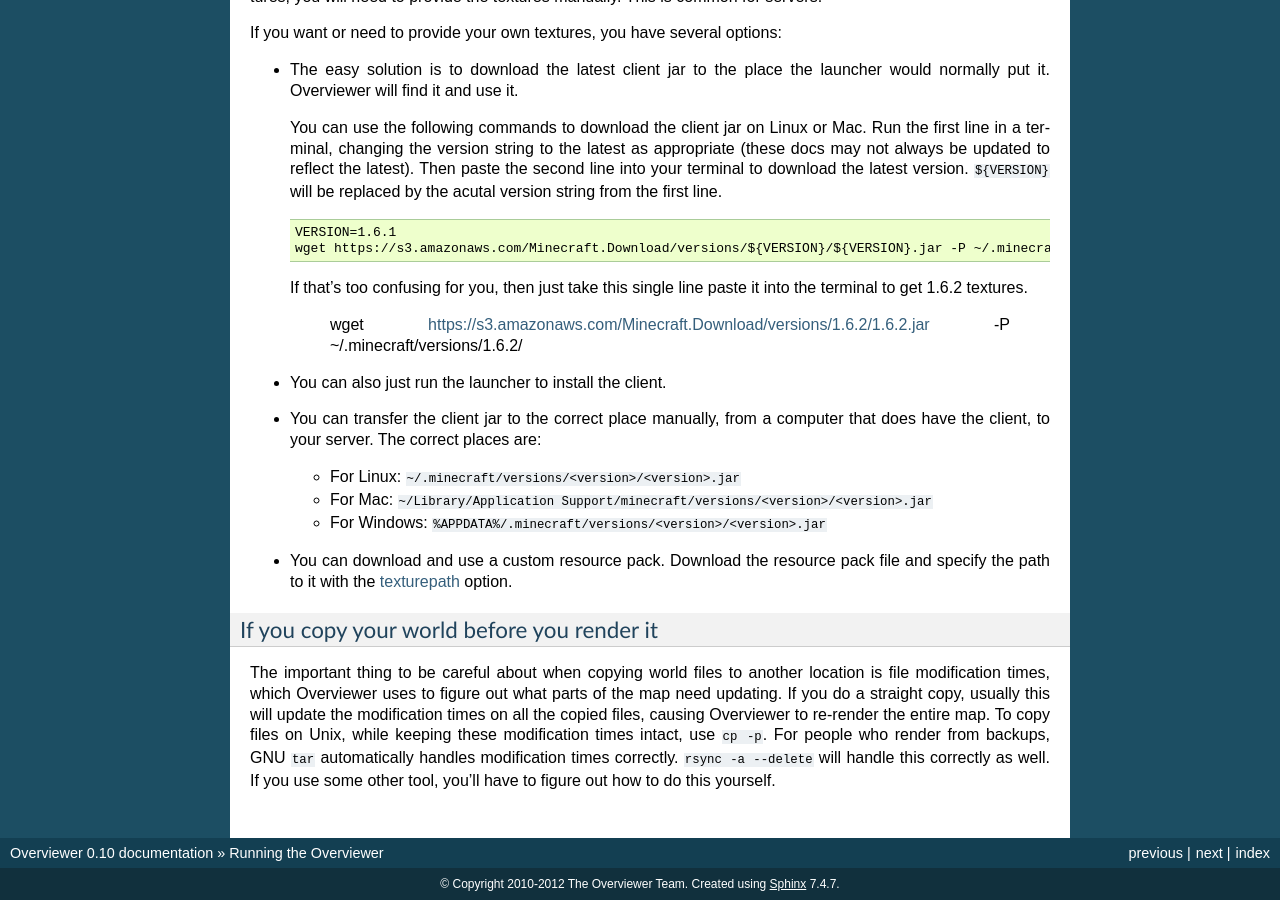
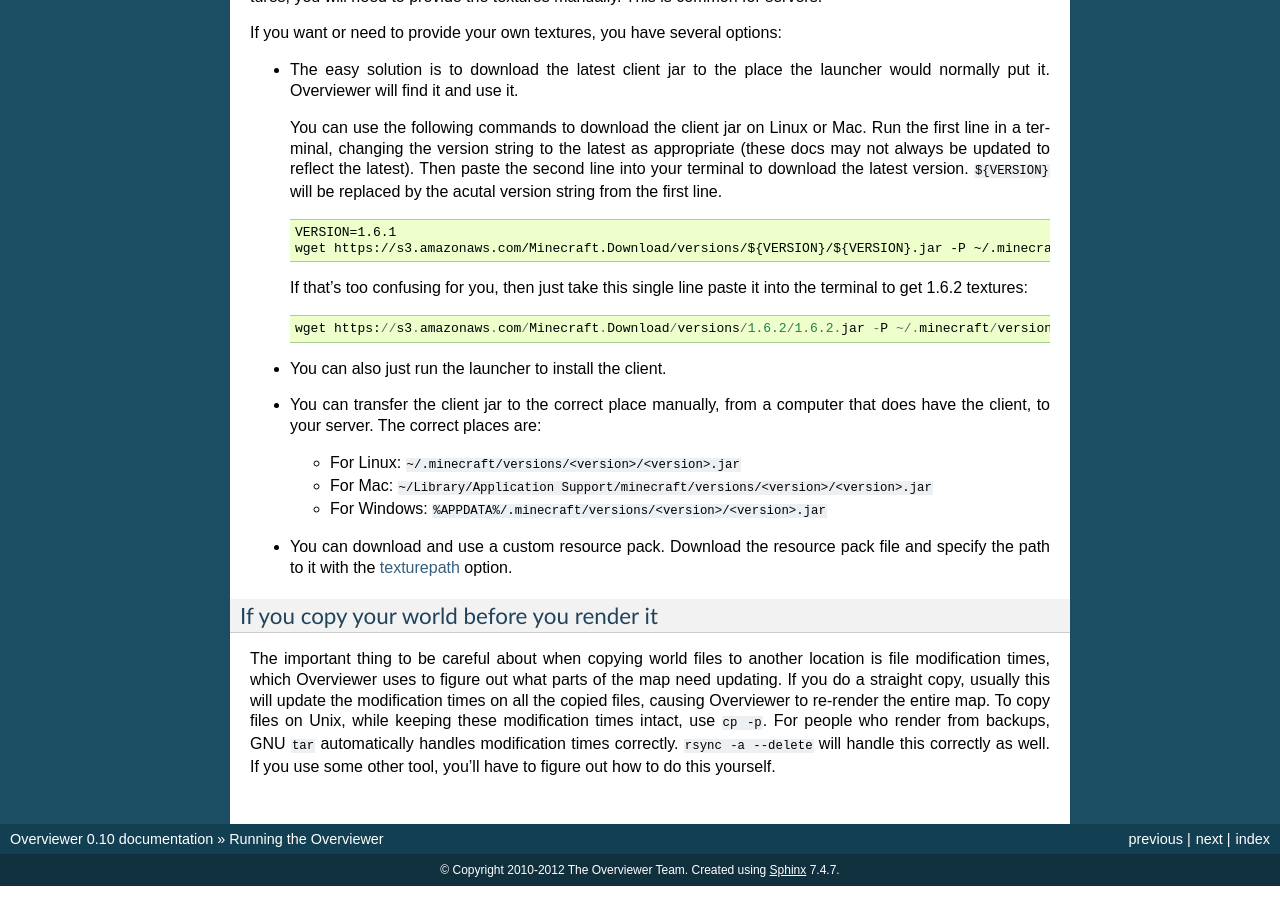
Before and after one commit to overviewer/Minecraft-Overviewer, a Sphinx documentation site: the page built from docs/running.rst, in a window 1280 px wide and 900 px high, scrolled down 3868 px. Built offline with Sphinx 7.4.7, drawn with Linux system fonts in a browser that asks for light colours.

Commit message:
missed the quotation block

```diff
--- a/docs/running.rst
+++ b/docs/running.rst
@@ -263,7 +263,7 @@ If you want or need to provide your own textures, you have several options:
     VERSION=1.6.1
     wget https://s3.amazonaws.com/Minecraft.Download/versions/${VERSION}/${VERSION}.jar -P ~/.minecraft/versions/${VERSION}/
 
-  If that's too confusing for you, then just take this single line paste it into the terminal to get 1.6.2 textures.
+  If that's too confusing for you, then just take this single line paste it into the terminal to get 1.6.2 textures::
 
     wget https://s3.amazonaws.com/Minecraft.Download/versions/1.6.2/1.6.2.jar -P ~/.minecraft/versions/1.6.2/
 
```
